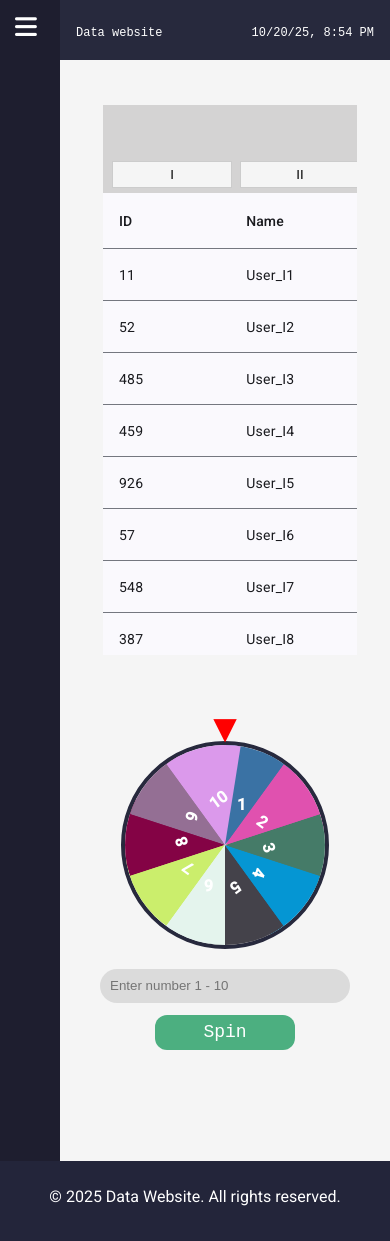
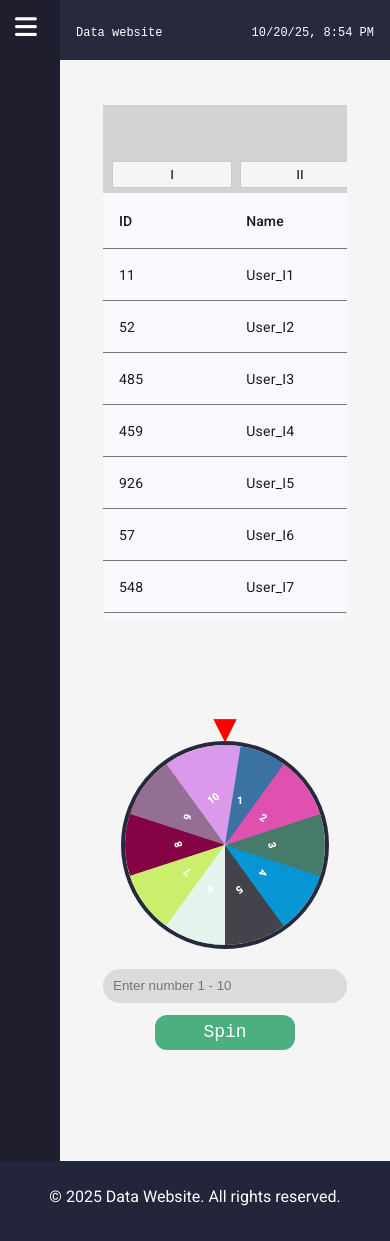
Before and after one commit to Luka288/croco-task, an Angular app: page /promotions in a window 390 px wide. Built offline with nearby package versions, Linux system fonts and the light colour scheme.

Commit message:
update: responsive layout, added x scroll for leaderboard container (better visibility)

```diff
--- a/src/app/features/promotions/promotions.component.scss
+++ b/src/app/features/promotions/promotions.component.scss
@@ -5,16 +5,19 @@
   width: 100%;
   height: 100%;
   @include flex(space-around, flex-start, row, wrap);
+  // overflow: hidden;
 
   .leaderBoard {
-    width: 550px;
+    width: 100%;
+    max-width: 550px;
     height: 550px;
     border-radius: $radius-md;
+    overflow: scroll;
   }
 
   .spinner-container {
     width: 100%;
-    max-width: 650px;
+    max-width: 550px;
     height: 550px;
     @include flex(center, center, column);
     position: relative;
@@ -32,6 +35,11 @@
         top: 55px;
         left: 50%;
       }
+
+      @media (max-width: 320px) {
+        top: 65px;
+        left: 50%;
+      }
     }
 
     .circle {
@@ -46,6 +54,11 @@
       @media (max-width: 460px) {
         width: 200px;
         height: 200px;
+      }
+
+      @media (max-width: 320px) {
+        width: 175px;
+        height: 175px;
       }
 
       .sector {
@@ -69,16 +82,22 @@
           color: $color-text-primary;
           z-index: 10;
           transform: translateX(-5%) rotate(calc(-1 * var(--sector-rotation)));
+
+          @media (max-width: 425px) {
+            font-size: 10px;
+          }
         }
       }
     }
 
     .spin-controls {
+      width: 100%;
       @include flex(center, center, column, nowrap, 12px);
       margin-top: 20px;
 
       input {
-        width: 250px;
+        width: 100%;
+        max-width: 250px;
         height: 34px;
         border: none;
         outline: none;
--- a/src/app/shared/components/layout/navigation/navigation.component.scss
+++ b/src/app/shared/components/layout/navigation/navigation.component.scss
@@ -12,13 +12,13 @@ nav {
     display: none;
     color: white;
 
-    @media (max-width: 1024px) {
+    @media (max-width: 1150px) {
       display: block;
       font-size: $font-size-large;
     }
   }
 
-  @media (max-width: 1024px) {
+  @media (max-width: 1150px) {
     width: 60px;
   }
 
@@ -35,7 +35,7 @@ nav {
     z-index: 200;
     padding: 0;
 
-    @media (max-width: 1024px) {
+    @media (max-width: 1150px) {
       display: none;
     }
 
--- a/src/app/styles/variables.scss
+++ b/src/app/styles/variables.scss
@@ -17,6 +17,7 @@ $color-warning-hover: #f3967c;
 $color-footer-bg: #23253a;
 $success-green: #4caf80;
 $success-green-hover: #529e74;
+$error-color: #f72b2a;
 
 $soft-green: #4caf50;
 $dark-green: #43a047;
```
